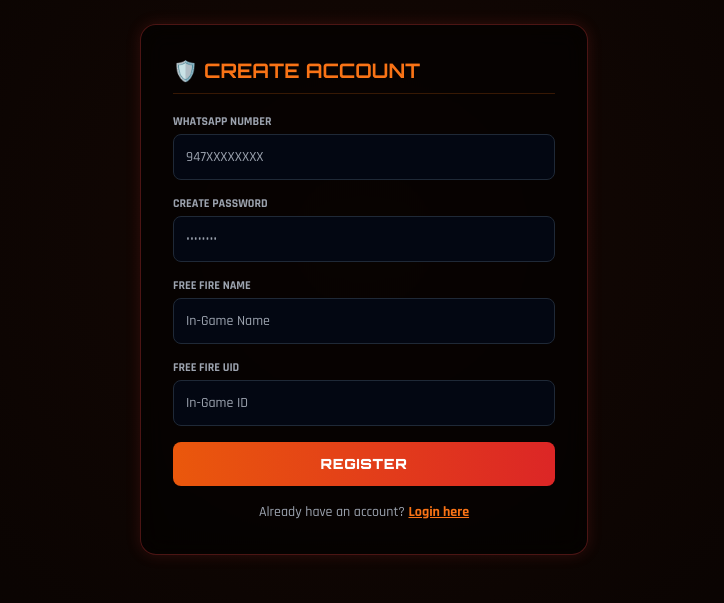
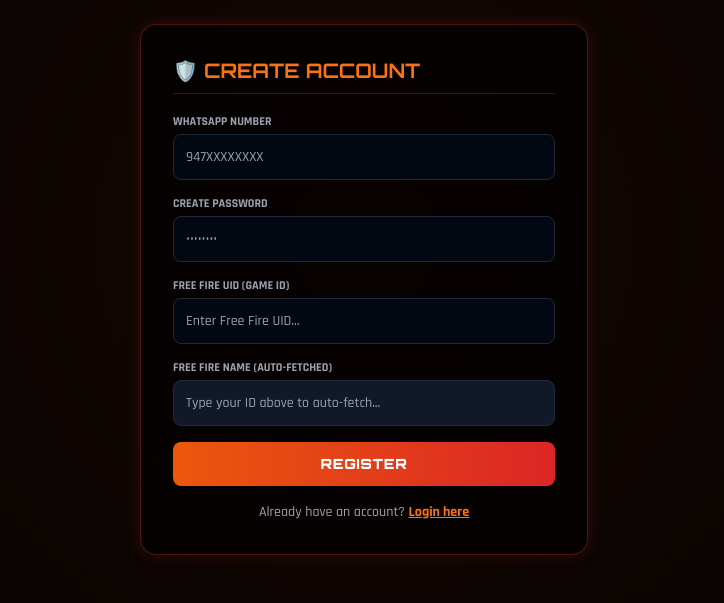
Before and after one commit to yasirurandula84-coder/Ff-Tournament-, a website: page public/index.html in a window 1280 px wide. Both pictures are taken after a click on the button "Register here". Shown: the part 161-764 px from the top of the page, without its empty margins (276-1000 px from the left). Drawn offline with nearby package versions, Linux system fonts and the light colour scheme.

Commit message:
Update index.html

```diff
--- a/public/index.html
+++ b/public/index.html
@@ -15,7 +15,6 @@
         .neon-border { box-shadow: 0 0 15px rgba(239, 68, 68, 0.15); border: 1px solid rgba(239, 68, 68, 0.3); }
         .neon-text { text-shadow: 0 0 10px rgba(249, 115, 22, 0.5); }
 
-        /* Loading Spinner Animation */
         .spinner {
             border: 3px solid rgba(255, 255, 255, 0.1);
             border-radius: 50%;
@@ -31,10 +30,8 @@
         }
     </style>
 </head>
-<html class="text-gray-100 min-h-screen">
-<body class="flex flex-col min-h-screen justify-between">
+<body class="flex flex-col min-h-screen justify-between text-gray-100">
 
-    <!-- ==================== SCREEN 1: AUTHENTICATION (LOGIN / REGISTER) ==================== -->
     <div id="authScreen" class="flex-grow flex flex-col items-center justify-center px-4 py-12">
         <div class="text-center mb-8">
             <h1 class="gaming-font text-4xl md:text-5xl font-black tracking-wider text-orange-500 neon-text uppercase">
@@ -43,7 +40,6 @@
             <p class="text-xs text-gray-500 uppercase tracking-widest mt-1">Ultimate Player Dashboard</p>
         </div>
 
-        <!-- Registration Box -->
         <div id="registerBox" class="w-full max-w-md bg-black/60 p-8 rounded-2xl neon-border backdrop-blur-md">
             <h2 class="gaming-font text-xl font-bold text-orange-500 mb-5 border-b border-orange-500/20 pb-2 uppercase">
                 🛡️ Create Account
@@ -58,12 +54,15 @@
                     <input type="password" id="reg_password" placeholder="••••••••" required class="w-full bg-gray-950 border border-gray-800 rounded-lg p-3 text-sm text-white focus:outline-none focus:border-orange-500">
                 </div>
                 <div>
-                    <label class="block text-xs font-bold text-gray-400 uppercase mb-1">Free Fire Name</label>
-                    <input type="text" id="reg_name" placeholder="In-Game Name" required class="w-full bg-gray-950 border border-gray-800 rounded-lg p-3 text-sm text-white focus:outline-none focus:border-orange-500">
+                    <label class="block text-xs font-bold text-gray-400 uppercase mb-1">Free Fire UID (Game ID)</label>
+                    <div class="relative">
+                        <input type="text" id="reg_id" oninput="autoVerifyUID()" placeholder="Enter Free Fire UID..." required class="w-full bg-gray-950 border border-gray-800 rounded-lg p-3 text-sm text-white focus:outline-none focus:border-orange-500">
+                        <div id="uidLoader" class="absolute right-3 top-3 hidden"><div class="spinner !w-5 !height-5"></div></div>
+                    </div>
                 </div>
                 <div>
-                    <label class="block text-xs font-bold text-gray-400 uppercase mb-1">Free Fire UID</label>
-                    <input type="text" id="reg_id" placeholder="In-Game ID" required class="w-full bg-gray-950 border border-gray-800 rounded-lg p-3 text-sm text-white focus:outline-none focus:border-orange-500">
+                    <label class="block text-xs font-bold text-gray-400 uppercase mb-1">Free Fire Name (Auto-Fetched)</label>
+                    <input type="text" id="reg_name" placeholder="Type your ID above to auto-fetch..." required readonly class="w-full bg-gray-900 border border-gray-800 rounded-lg p-3 text-sm text-gray-400 cursor-not-allowed focus:outline-none">
                 </div>
                 <button type="submit" id="regBtn" class="w-full gaming-font bg-gradient-to-r from-orange-600 to-red-600 hover:from-orange-500 text-white font-black py-3 rounded-lg text-sm uppercase tracking-wider transition-all flex justify-center items-center gap-2">
                     <span>Register</span>
@@ -73,7 +72,6 @@
             <p id="regMessage" class="mt-4 text-center text-xs font-semibold hidden"></p>
         </div>
 
-        <!-- Login Box -->
         <div id="loginBox" class="w-full max-w-md bg-black/60 p-8 rounded-2xl neon-border backdrop-blur-md hidden">
             <h2 class="gaming-font text-xl font-bold text-orange-500 mb-5 border-b border-orange-500/20 pb-2 uppercase">
                 🔑 Player Login
@@ -97,55 +95,35 @@
     </div>
 
 
-    <!-- ==================== SCREEN 2: MAIN DASHBOARD & LEADERBOARD ==================== -->
     <div id="dashboardScreen" class="hidden flex-grow">
-        <!-- Dashboard Header -->
         <header class="text-center py-5 px-4 border-b border-red-900/20 bg-black/50 backdrop-blur-md flex justify-between items-center max-w-7xl mx-auto w-full">
-            <h1 class="gaming-font text-xl md:text-3xl font-black tracking-wider text-orange-500 neon-text uppercase">
-                HUB MAINBOARD
-            </h1>
-            <button onclick="logout()" class="gaming-font text-xs bg-red-600 hover:bg-red-500 text-white font-bold px-4 py-2 rounded uppercase tracking-wide transition-all">
-                Logout 🚪
-            </button>
+            <h1 class="gaming-font text-xl md:text-3xl font-black tracking-wider text-orange-500 neon-text uppercase">HUB MAINBOARD</h1>
+            <button onclick="logout()" class="gaming-font text-xs bg-red-600 hover:bg-red-500 text-white font-bold px-4 py-2 rounded uppercase tracking-wide transition-all">Logout 🚪</button>
         </header>
 
-        <!-- Dashboard Content Grid -->
         <main class="max-w-7xl mx-auto px-4 mt-8 grid grid-cols-1 lg:grid-cols-3 gap-8 pb-12">
-
-            <!-- Left Panel: User Profile info -->
             <section class="lg:col-span-1">
                 <div class="bg-black/80 p-6 rounded-2xl border border-green-500/30 shadow-[0_0_15px_rgba(34,197,94,0.05)] backdrop-blur-md">
-                    <h2 class="gaming-font text-base font-bold text-green-400 mb-4 border-b border-green-500/20 pb-2 uppercase">
-                        🎮 Player Profile
-                    </h2>
+                    <h2 class="gaming-font text-base font-bold text-green-400 mb-4 border-b border-green-500/20 pb-2 uppercase">🎮 Player Profile</h2>
                     <div class="space-y-4 text-sm">
                         <div class="flex justify-between border-b border-gray-900 pb-2"><span class="text-gray-400">In-Game Name:</span> <b id="dashName" class="text-white text-base">--</b></div>
                         <div class="flex justify-between border-b border-gray-900 pb-2"><span class="text-gray-400">Free Fire ID:</span> <b id="dashID" class="text-white">--</b></div>
                         <div class="flex justify-between border-b border-gray-900 pb-2"><span class="text-gray-400">Total Points:</span> <b id="dashPoints" class="text-orange-500 text-2xl font-black gaming-font">0</b></div>
                         <div class="flex justify-between border-b border-gray-900 pb-2"><span class="text-gray-400">Entry Status:</span> <b id="dashFee" class="text-white">--</b></div>
                     </div>
-
-                    <!-- WhatsApp Group Access -->
                     <div class="mt-6 pt-4 border-t border-gray-900 text-center">
                         <p class="text-xs text-gray-400 mb-2">👇 Join with official match group</p>
-                        <a href="https://chat.whatsapp.com/%E0%Bdouble%B6%E0%Bdouble%B1%E0%Bdouble%B4%E0%Bdouble%B1%E0%Bdouble%BB_%E0%Bdouble%B4%E0%Bdouble%Bca%E0%Bdouble%BB%E0%Bdouble%Bca%E0%Bdouble%B4%E0%Bdouble%Bdf_%E0%Bdouble%B5%E0%Bdouble%Bdd%E0%Bdouble%Bdb%E0%Bdouble%B1%E0%Bdouble%Bcf_%E0%Bdouble%B4%E0%Bdouble%Bca%E0%Bdouble%B1%E0%Bdouble%Bcf" target="_blank"
-                            class="block gaming-font bg-green-600 hover:bg-green-500 text-white font-bold py-3 rounded-lg text-sm uppercase tracking-wider transition-all shadow-md shadow-green-600/10">
-                            💬 Join WhatsApp Group
-                        </a>
+                        <a href="https://chat.whatsapp.com/ඔයාගේ_ගෲප්_ලින්ක්_එක" target="_blank" class="block gaming-font bg-green-600 hover:bg-green-500 text-white font-bold py-3 rounded-lg text-sm uppercase tracking-wider transition-all">💬 Join WhatsApp Group</a>
                     </div>
                 </div>
             </section>
 
-            <!-- Right Panel: The Standings Table -->
             <section class="lg:col-span-2">
                 <div class="bg-black/60 p-6 rounded-2xl neon-border backdrop-blur-md min-h-[450px]">
                     <div class="flex justify-between items-center mb-5 border-b border-red-500/20 pb-2">
-                        <h2 class="gaming-font text-base md:text-lg font-black text-red-500 uppercase tracking-wide">
-                            🏆 TOURNAMENT STANDINGS
-                        </h2>
+                        <h2 class="gaming-font text-base md:text-lg font-black text-red-500 uppercase tracking-wide">🏆 TOURNAMENT STANDINGS</h2>
                         <button onclick="loadLeaderboard()" class="text-xs bg-gray-900 hover:bg-gray-800 px-3 py-1.5 rounded-md text-gray-400 border border-gray-800 transition-all">🔄 Refresh</button>
                     </div>
-
                     <div class="overflow-x-auto">
                         <table class="w-full text-left border-collapse">
                             <thead>
@@ -166,11 +144,9 @@
         </main>
     </div>
 
-    <!-- Script Logic -->
     <script>
         const API_URL = window.location.origin;
 
-        // Switch Register and Login UI views inside Screen 1
         function switchAuth(showLogin) {
             document.getElementById('loginBox').classList.toggle('hidden', !showLogin);
             document.getElementById('registerBox').classList.toggle('hidden', showLogin);
@@ -178,23 +154,15 @@
             document.getElementById('loginMessage').classList.add('hidden');
         }
 
-        // Check user session storage on web app loading
         function checkSession() {
             const savedPlayer = JSON.parse(localStorage.getItem('ff_player'));
-            if(savedPlayer) {
-                switchToScreen(true, savedPlayer);
-            } else {
-                switchToScreen(false);
-            }
+            if(savedPlayer) { switchToScreen(true, savedPlayer); } else { switchToScreen(false); }
         }
 
-        // Toggle system screens completely
         function switchToScreen(isDashboard, playerData = null) {
             if(isDashboard && playerData) {
                 document.getElementById('authScreen').classList.add('hidden');
                 document.getElementById('dashboardScreen').classList.remove('hidden');
-
-                // Set Profile metrics
                 document.getElementById('dashName').innerText = playerData.ff_name;
                 document.getElementById('dashID').innerText = playerData.ff_id;
                 document.getElementById('dashPoints').innerText = playerData.points;
@@ -204,7 +172,7 @@
             } else {
                 document.getElementById('dashboardScreen').classList.add('hidden');
                 document.getElementById('authScreen').classList.remove('hidden');
-                switchAuth(true); // Default to login box
+                switchAuth(true);
             }
         }
 
@@ -213,7 +181,55 @@
             switchToScreen(false);
         }
 
-        // LOAD LIVE LEADERBOARD STANDINGS
+        // === 💥 NEW: 100% AUTO FETCH NICKNAME LOGIC (NO BUTTON NEEDED) ===
+        let typingTimer;
+        function autoVerifyUID() {
+            clearTimeout(typingTimer);
+            const uidInput = document.getElementById('reg_id').value.trim();
+            const nameInput = document.getElementById('reg_name');
+            const msgEl = document.getElementById('regMessage');
+            const loader = document.getElementById('uidLoader');
+
+            // සාමාන්‍යයෙන් FF ID එකක් ඉලක්කම් 8ත් 12ත් අතර වෙනවා.
+            // ඒ නිසා ඉලක්කම් 8කට වඩා වැඩි වුණාම විතරක් චෙක් කරන්න පටන් ගන්නවා.
+            if (uidInput.length >= 8) {
+                // ප්ලේයර් ටයිප් කරලා ඉවර වෙලා මිලි තත්පර 800ක් යනකන් ඉන්නවා (Debounce)
+                typingTimer = setTimeout(async () => {
+                    loader.classList.remove('hidden');
+                    msgEl.classList.add('hidden');
+                    nameInput.value = "Fetching Nickname...";
+
+                    try {
+                        const response = await fetch(`${API_URL}/api/check-uid`, {
+                            method: 'POST',
+                            headers: { 'Content-Type': 'application/json' },
+                            body: JSON.stringify({ uid: uidInput })
+                        });
+                        const data = await response.json();
+
+                        if (response.ok && data.nickname) {
+                            nameInput.value = data.nickname;
+                            msgEl.className = "mt-4 text-center text-xs font-semibold block text-green-400 bg-green-500/10 p-2 rounded-lg border border-green-500/20";
+                            msgEl.innerText = `✅ Verified Player: ${data.nickname}`;
+                        } else {
+                            msgEl.className = "mt-4 text-center text-xs font-semibold block text-red-400 bg-red-500/10 p-2 rounded-lg border border-red-500/20";
+                            msgEl.innerText = "❌ Invalid Player ID! Please check again.";
+                            nameInput.value = "";
+                        }
+                    } catch (error) {
+                        msgEl.className = "mt-4 text-center text-xs font-semibold block text-red-400 bg-red-500/10 p-2 rounded-lg border border-red-500/20";
+                        msgEl.innerText = "Verification connection failed!";
+                        nameInput.value = "";
+                    } finally {
+                        loader.classList.add('hidden');
+                    }
+                }, 800);
+            } else {
+                nameInput.value = "Type your ID above to auto-fetch...";
+                msgEl.classList.add('hidden');
+            }
+        }
+
         async function loadLeaderboard() {
             try {
                 const response = await fetch(`${API_URL}/api/leaderboard`);
@@ -245,20 +261,22 @@
             } catch (error) { console.error("Error loading standings:", error); }
         }
 
-        // REGISTRATION ACCOUNT FORM HANDLER
         document.getElementById('regForm').addEventListener('submit', async (e) => {
             e.preventDefault();
             const btn = document.getElementById('regBtn');
             const msgEl = document.getElementById('regMessage');
 
-            // Show Loading Spinner State inside button
+            const ff_name = document.getElementById('reg_name').value;
+            if(!ff_name || ff_name === "Type your ID above to auto-fetch..." || ff_name === "Fetching Nickname...") {
+                alert("කරුණාකර නිවැරදි Free Fire ID එකක් ඇතුළත් කර Nickname එක auto-load වන තෙක් සිටින්න!");
+                return;
+            }
+
             btn.disabled = true;
             btn.innerHTML = `<div class="spinner"></div> <span>Processing...</span>`;
-            msgEl.classList.add('hidden');
 
             const whatsapp = document.getElementById('reg_whatsapp').value;
             const password = document.getElementById('reg_password').value;
-            const ff_name = document.getElementById('reg_name').value;
             const ff_id = document.getElementById('reg_id').value;
 
             try {
@@ -285,16 +303,13 @@
             }
         });
 
-        // PLAYER SECURE LOGIN HANDLER
         document.getElementById('loginForm').addEventListener('submit', async (e) => {
             e.preventDefault();
             const btn = document.getElementById('loginBtn');
             const msgEl = document.getElementById('loginMessage');
 
-            // Show Loading Spinner State inside button
             btn.disabled = true;
             btn.innerHTML = `<div class="spinner"></div> <span>Verifying...</span>`;
-            msgEl.classList.add('hidden');
 
             const whatsapp = document.getElementById('log_whatsapp').value;
             const password = document.getElementById('log_password').value;
@@ -308,7 +323,6 @@
                 const data = await response.json();
 
                 if (response.ok) {
-                    // Success! Delay briefly to let the animation look amazing, then mount
                     setTimeout(() => {
                         localStorage.setItem('ff_player', JSON.stringify(data.player));
                         switchToScreen(true, data.player);
```
